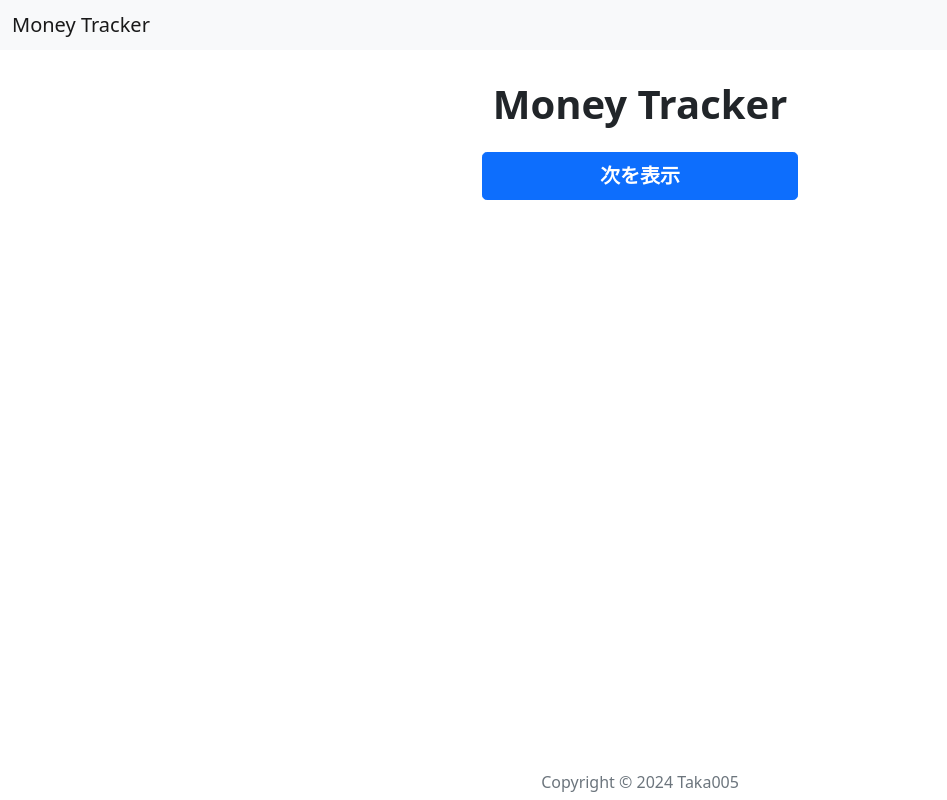
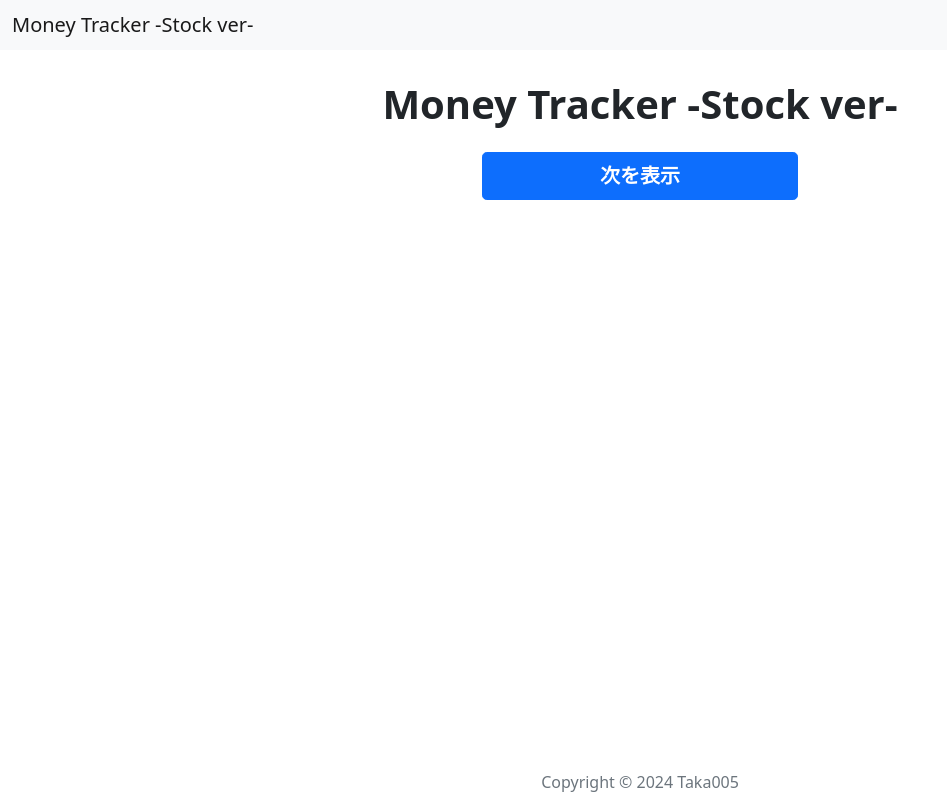
Before and after one commit to naisu-dev/MoneyTracker-stockver, a plain HTML site: page index.html in a window 1280 px wide. Shown: the whole page, without its empty margins (0-947 px from the left). Drawn offline with nearby package versions, Linux system fonts and the light colour scheme; no server answers.

Commit message:
Update index.html

```diff
--- a/index.html
+++ b/index.html
@@ -26,7 +26,7 @@
         <header>
             <nav class="navbar navbar-expand-md navbar-light bg-light fixed-top">
                 <div class="container-fluid">
-                    <a class="navbar-brand text-darl mb-0 h1">Money Tracker</a>
+                    <a class="navbar-brand text-darl mb-0 h1">Money Tracker -Stock ver-</a>
                 </div>
             </nav>
         </header>
@@ -34,7 +34,7 @@
             <div class="container">
                 <div class="info text-center">
                     <div class="text-center">
-                        <h1 class="mb-4"><strong>Money Tracker</strong></h1>
+                        <h1 class="mb-4"><strong>Money Tracker -Stock ver-</strong></h1>
                     </div>
                     <div class="rank"></div>
                     <button type="button" class="btn btn-primary btn-lg" id="next"><strong>次を表示</strong></button>
```
